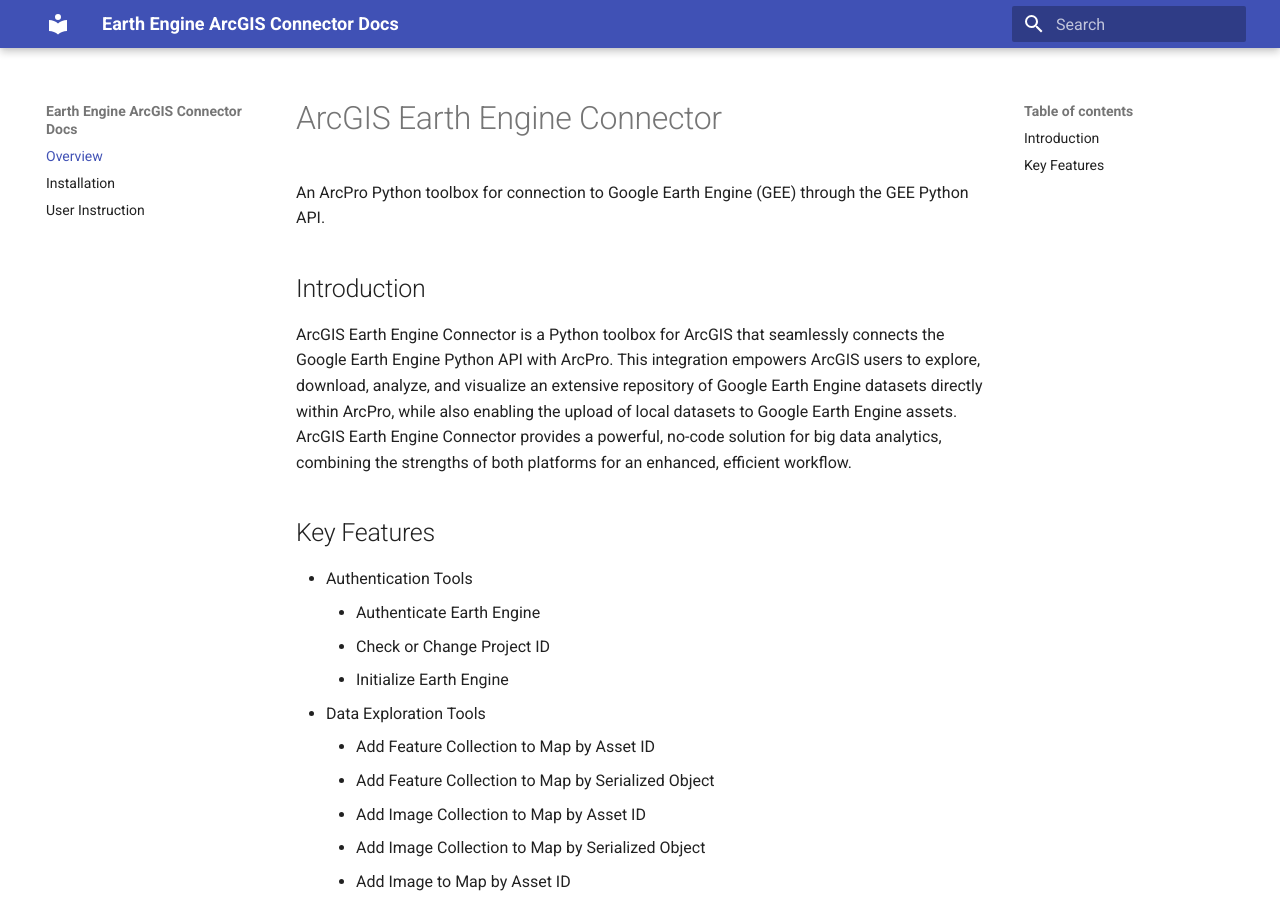
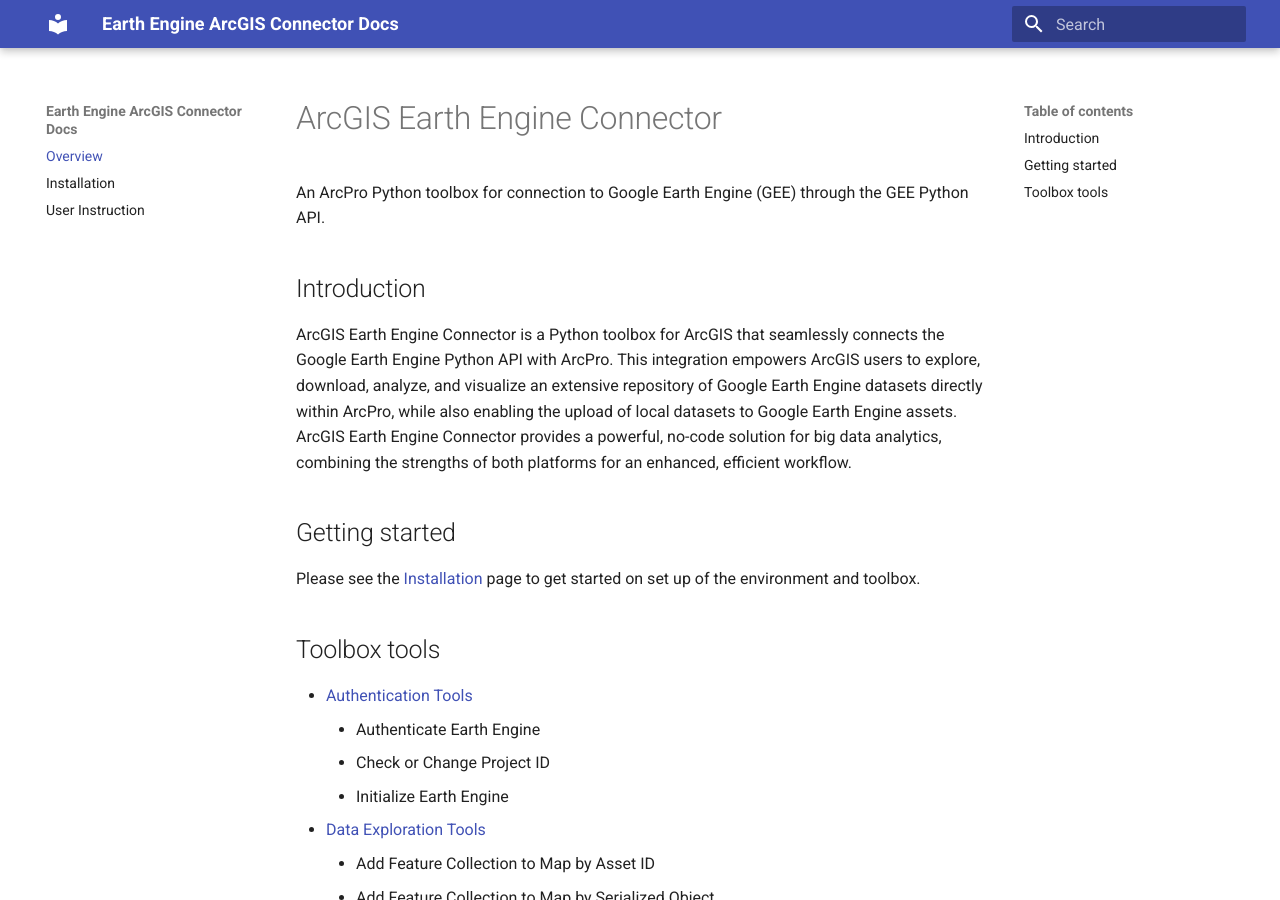
Before and after one commit to gee-community/arcgis-earthengine-toolbox, an MkDocs documentation site: the page built from docs/index.md, in a window 1280 px wide and 900 px high. Built offline with MkDocs 1.6.1 and Material for MkDocs 9.7.7, drawn with Linux system fonts in a browser that asks for light colours.

Commit message:
Update index.md
Adding links to the new pages in the index

```diff
--- a/docs/index.md
+++ b/docs/index.md
@@ -4,20 +4,22 @@
 ## Introduction
 ArcGIS Earth Engine Connector is a Python toolbox for ArcGIS that seamlessly connects the Google Earth Engine Python API with ArcPro. This integration empowers ArcGIS users to explore, download, analyze, and visualize an extensive repository of Google Earth Engine datasets directly within ArcPro, while also enabling the upload of local datasets to Google Earth Engine assets. ArcGIS Earth Engine Connector provides a powerful, no-code solution for big data analytics, combining the strengths of both platforms for an enhanced, efficient workflow.
 
+## Getting started
+Please see the [Installation](docs/installation.md) page to get started on set up of the environment and toolbox.
 
-## Key Features
- - Authentication Tools
+## Toolbox tools
+ - [Authentication Tools](docs/authentication_tools.md)
     - Authenticate Earth Engine
     - Check or Change Project ID
     - Initialize Earth Engine
- - Data Exploration Tools
+ - [Data Exploration Tools](docs/data_exploration_tools.md)
     - Add Feature Collection to Map by Asset ID
     - Add Feature Collection to Map by Serialized Object
     - Add Image Collection to Map by Asset ID
     - Add Image Collection to Map by Serialized Object
     - Add Image to Map by Asset ID
     - Add Image to Map by Serialized Object
- - Data Management Tools
+ - [Data Management Tools](docs/data_management_tools.md)
     - Convert Google Cloud Storage File(s) to Earth Engine Asset
     - Download Feature Collection by Asset ID
     - Download Feature Collection by Serialized Object
@@ -28,7 +30,7 @@
     - Download Image Collection to GIF
     - Save Earth Engine Asset to Serialized JSON File
     - Upload File(s) to Goolge Cloud Storage and Convert to Earth Engine Asset
- - Data Processing Tools
+ - [Data Processing Tools](docs/data_processing_tools.md)
     - Apply Filters to Collection Dataset by Asset ID
     - Apply Filters to Collection Dataset by Serialized Object
     - Apply Map Functions to Collection Dataset by Asset ID
```
